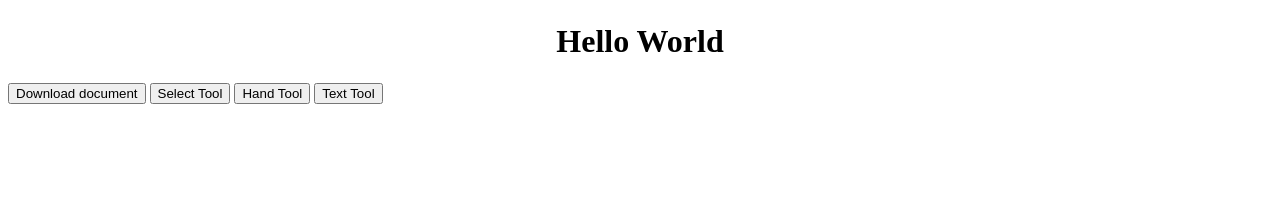
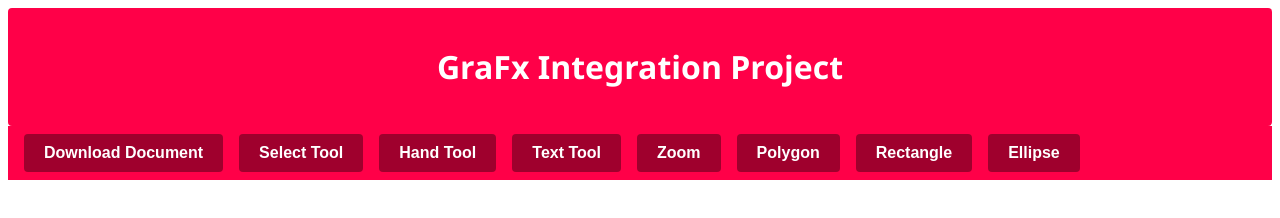
Before and after one commit to Mariansza/GraFx, a website built with Parcel: page src/index.html in a window 1280 px wide. Built offline with nearby package versions, Linux system fonts and the light colour scheme; what @chili-publish/studio-sdk would draw is missing.

Commit message:
style and trying tools

```diff
--- a/src/index.html
+++ b/src/index.html
@@ -4,17 +4,24 @@
   <meta charset="UTF-8">
   <meta http-equiv="X-UA-Compatible" content="IE=edge">
   <meta name="viewport" content="width=device-width, initial-scale=1.0">
+  <link rel="stylesheet" href="/styles/main.css" />
   <title>GraFx Studio Integration</title>
 </head>
 <body>
-  <h1  style="height: 5vh; display: flex; justify-content: space-evenly; align-items: center;">Hello World</h1>
-  <button onclick="download()">Download document</button>
-  <button onclick="setTool('select')">Select Tool</button>
-  <button onclick="setTool('hand')">Hand Tool</button>
-  <button onclick="setTool('textFrame')">Text Tool</button>
-  <div style="height: 90vh" id="studio-editor"></div>
-  <a id="downloadAnchor" style="display:hidden"></a>
-  <script type="module" src="./index.js"></script>
+    <div class="page-title">
+        <h1 id="project-title">GraFx Integration Project</h1>
+    </div>
+    <section class="toolbar">
+      <button class="button" onclick="downloadDocument()">Download Document</button>
+      <button class="button" onclick="setTool('select')">Select Tool</button>
+      <button class="button" onclick="setTool('hand')">Hand Tool</button>
+      <button class="button" onclick="setTool('textFrame')">Text Tool</button>
+      <button class="button" onclick="setTool('zoom')">Zoom</button>
+      <button class="button" onclick="setTool('polygon')">Polygon</button>
+      <button class="button" onclick="setTool('rect')">Rectangle</button>
+      <button class="button" onclick="setTool('ellipse')">Ellipse</button>
+    </section>
+    <div style="height: 90vh" id="studio-editor"></div>
+    <script type="module" src="/src/index.js"></script>
 </body>
-
 </html>
--- /dev/null
+++ b/styles/main.css
@@ -0,0 +1,51 @@
+body {
+    font-family: arial, sans-serif;
+}
+
+.page-title {
+    display: flex;
+    justify-content: space-evenly;
+    align-items: center;
+    background-color: #ff0048;
+    text-align: center;
+    padding: 1rem 0;
+    color: white;
+    font-size: 1,5rem;
+    font-family: 'Segoe UI', Tahoma, Geneva, Verdana, sans-serif;
+    border-radius: 4px;
+}
+
+
+
+.toolbar {
+    display: flex;
+    gap: 1rem;
+    align-items: center;
+    background-color: #ff0048;
+    padding: 0.5rem 1rem;
+    color: white;
+}
+
+.button{
+    cursor: pointer;
+    display: inline-block;
+    padding: 10px 20px;
+    font-size: 16px;
+    font-weight: bold;
+    text-align: center;
+    text-decoration: none;
+    border-radius: 4px;
+    transition: background-color 0.3s ease;
+    border: none;
+    background-color: #9f002d;
+    color: white;
+}
+
+.button:active {
+    background-color: #2980b9;
+}
+
+.button:hover {
+    background-color: #3498db;
+    color: #fff;
+}
```
